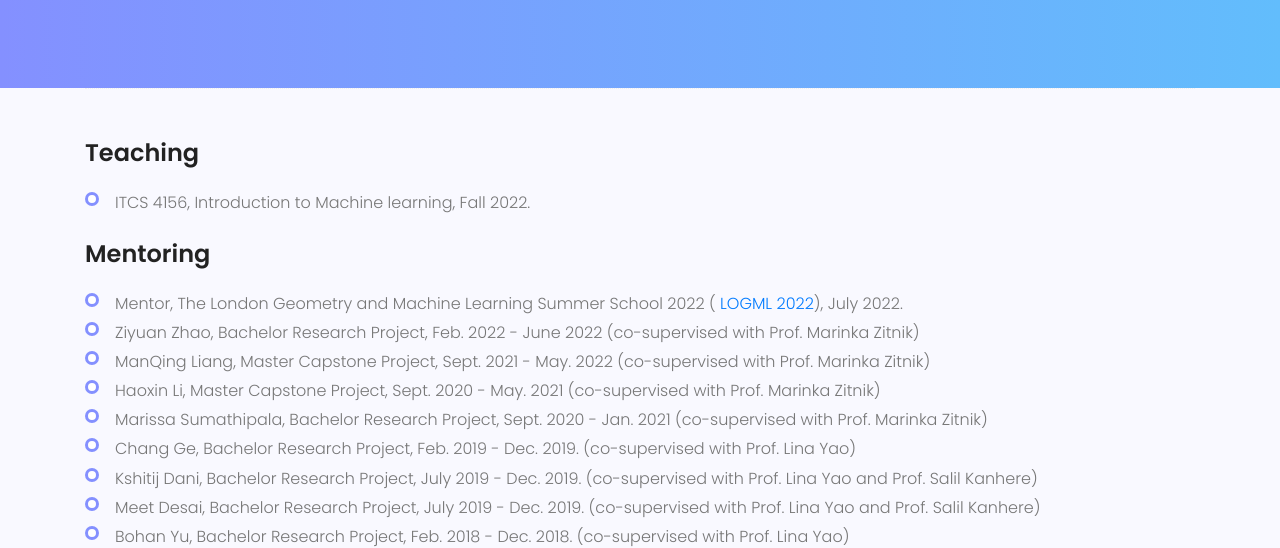
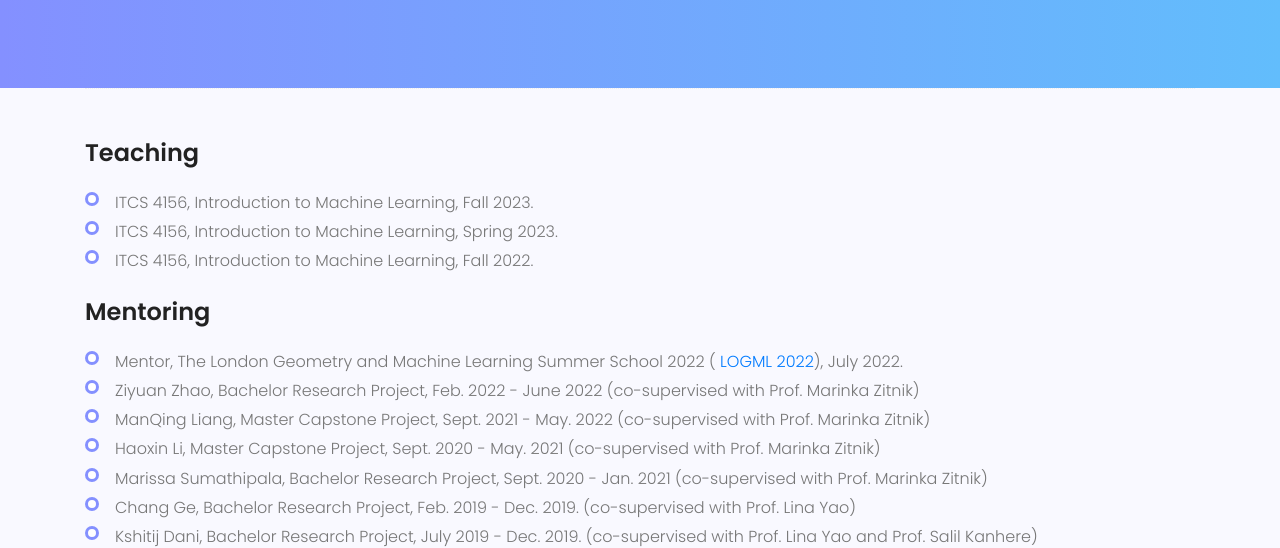
Before and after one commit to xiangzhang1015/homepage, a plain HTML site: page Teaching.html in a window 1280 px wide. Shown: the part 252-800 px from the top of the page. Drawn offline with nearby package versions, Linux system fonts and the light colour scheme; some packages are replaced by stand-ins of ours.

Commit message:
Update Teaching.html

```diff
--- a/Teaching.html
+++ b/Teaching.html
@@ -88,7 +88,9 @@
 <!-- 								<div style="font-family: serif"> -->
 								<div style="font-size: 16px">
 									<ul class="unordered-list">
-										<li>ITCS 4156, Introduction to Machine learning, Fall 2022.</li>
+										<li>ITCS 4156, Introduction to Machine Learning, Fall 2023.</li>
+										<li>ITCS 4156, Introduction to Machine Learning, Spring 2023.</li>
+										<li>ITCS 4156, Introduction to Machine Learning, Fall 2022.</li>
 									</ul>
                                     <br>
 								</div>
```
